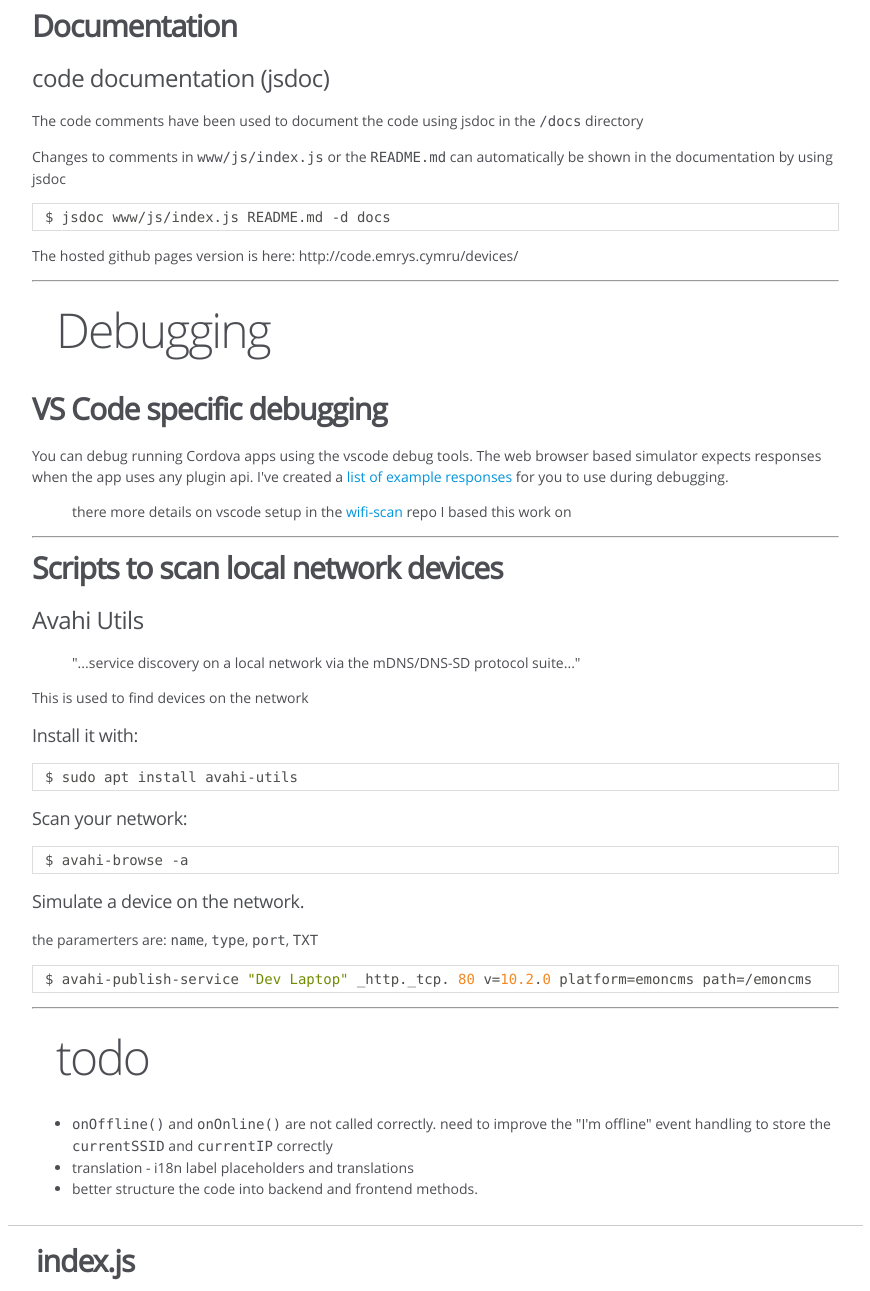
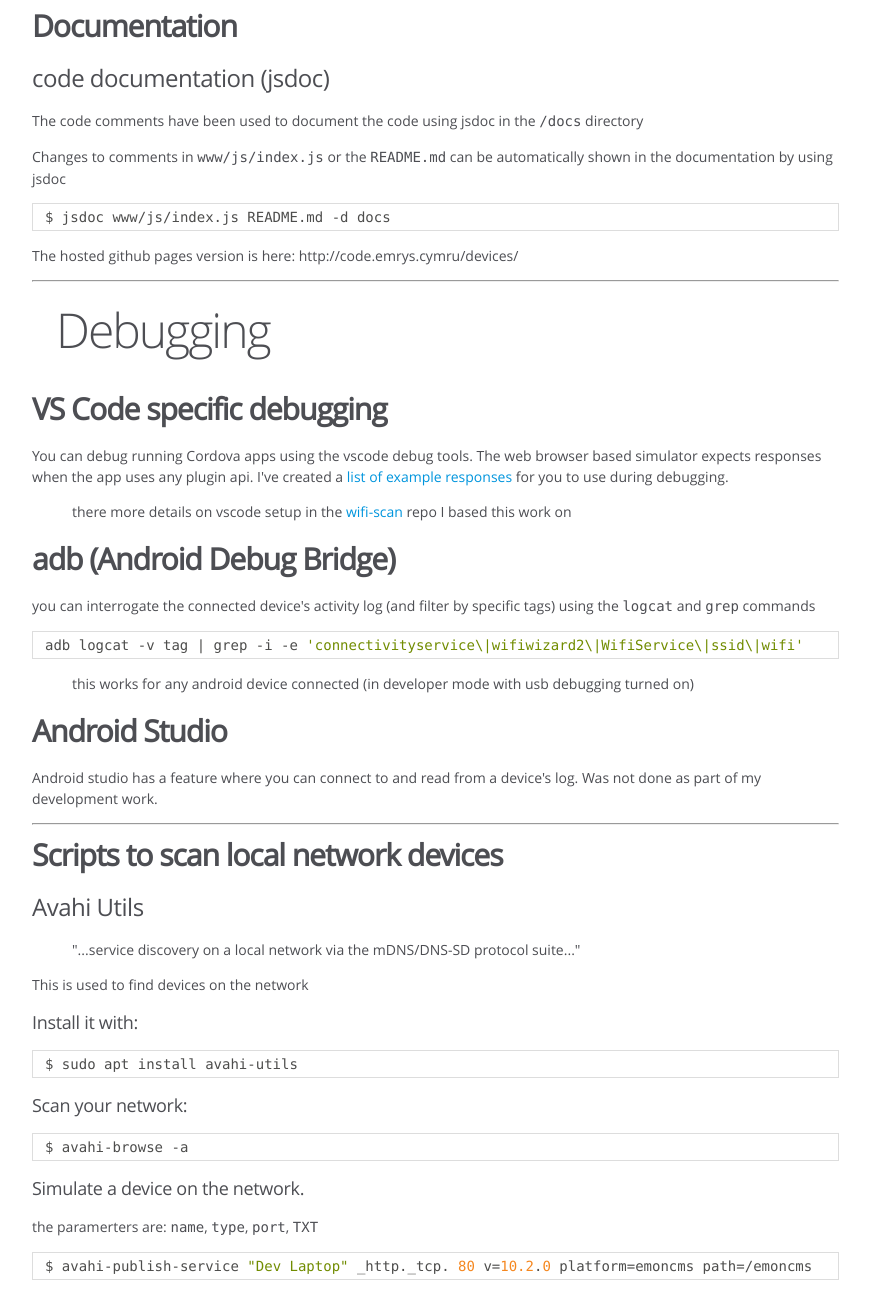
Before and after one commit to emrysr/devices, a website: page docs/index.html in a window 1280 px wide. Shown: the part 1867-3158 px from the top of the page, without its empty margins (0-870 px from the left). Drawn offline with Linux system fonts and the light colour scheme.

Commit message:
updated readme

```diff
--- a/docs/index.html
+++ b/docs/index.html
@@ -117,7 +117,7 @@ $ cordova platform add android
 <h2>Documentation</h2>
 <h3>code documentation (jsdoc)</h3>
 <p>The code comments have been used to document the code using jsdoc in the <code>/docs</code> directory</p>
-<p>Changes to comments in <code>www/js/index.js</code> or the <code>README.md</code> can automatically be shown in the documentation by using jsdoc</p>
+<p>Changes to comments in <code>www/js/index.js</code> or the <code>README.md</code> can be automatically shown in the documentation by using jsdoc</p>
 <pre class="prettyprint source lang-bash"><code>$ jsdoc www/js/index.js README.md -d docs
 </code></pre>
 <p>The hosted github pages version is here: http://code.emrys.cymru/devices/</p>
@@ -129,6 +129,15 @@ I've created a <a href="https://github.com/emrysr/devices/blob/master/README-vsc
 <blockquote>
 <p>there more details on vscode setup in the <a href="https://github.com/emrysr/wifiscan#using-vscode">wifi-scan</a> repo I based this work on</p>
 </blockquote>
+<h2>adb (Android Debug Bridge)</h2>
+<p>you can interrogate the connected device's activity log (and filter by specific tags) using the <code>logcat</code> and <code>grep</code> commands</p>
+<pre class="prettyprint source"><code>adb logcat -v tag | grep -i -e 'connectivityservice\|wifiwizard2\|WifiService\|ssid\|wifi'
+</code></pre>
+<blockquote>
+<p>this works for any android device connected (in developer mode with usb debugging turned on)</p>
+</blockquote>
+<h2>Android Studio</h2>
+<p>Android studio has a feature where you can connect to and read from a device's log. Was not done as part of my development work.</p>
 <hr>
 <h2>Scripts to scan local network devices</h2>
 <h3>Avahi Utils</h3>
@@ -150,9 +159,7 @@ I've created a <a href="https://github.com/emrysr/devices/blob/master/README-vsc
 <hr>
 <h1>todo</h1>
 <ul>
-<li><code>onOffline()</code> and <code>onOnline()</code> are not called correctly. need to improve the &quot;I'm offline&quot; event handling to store the <code>currentSSID</code> and <code>currentIP</code> correctly</li>
 <li>translation - i18n label placeholders and translations</li>
-<li>better structure the code into backend and frontend methods.</li>
 </ul></article>
     </section>
 
@@ -286,7 +293,7 @@ I've created a <a href="https://github.com/emrysr/devices/blob/master/README-vsc
 <br class="clear">
 
 <footer>
-    Documentation generated by <a href="https://github.com/jsdoc/jsdoc">JSDoc 3.6.5</a> on Mon Sep 21 2020 22:44:38 GMT+0100 (Amser Haf Prydain)
+    Documentation generated by <a href="https://github.com/jsdoc/jsdoc">JSDoc 3.6.5</a> on Mon Sep 21 2020 23:12:10 GMT+0100 (Amser Haf Prydain)
 </footer>
 
 <script> prettyPrint(); </script>
```
Also changed, not shown: docs/App.html (+1 -1 lines), docs/Devices.html (+1 -1 lines), docs/Wifi.html (+1 -1 lines), docs/controller.html (+1 -1 lines), docs/global.html (+1 -1 lines), docs/index.js.html (+2 -2 lines), docs/logger.html (+1 -1 lines), docs/view.html (+1 -1 lines), README.md.
